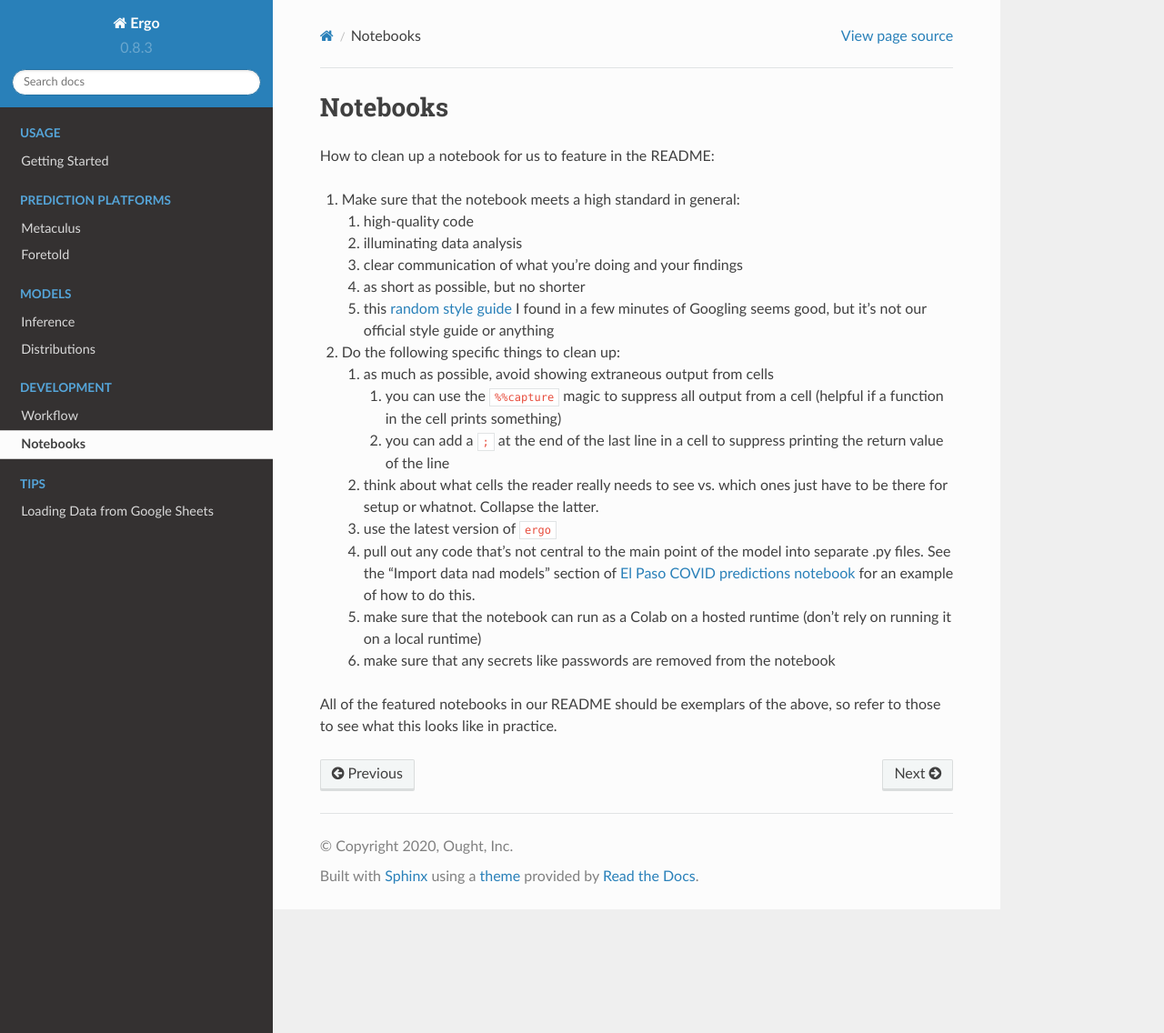
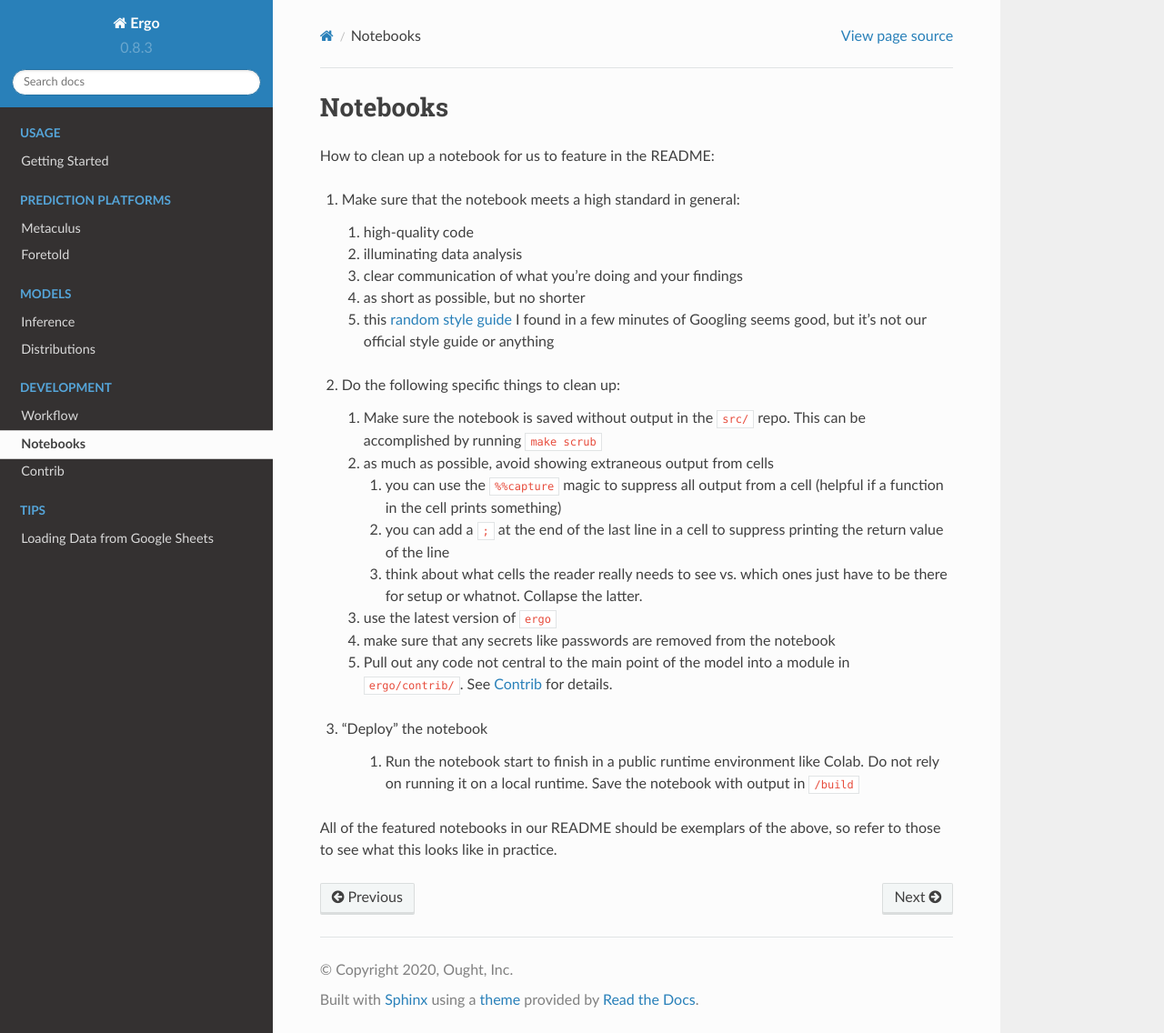
Before and after one commit to oughtinc/ergo, a Sphinx documentation site: the page built from docs/notebooks.rst, in a window 1280 px wide and 1136 px high. Shown: the whole window at 91% size. Built offline with Sphinx 7.4.7 and the Read the Docs theme 2.0.0, drawn with Linux system fonts in a browser that asks for light colours.

Commit message:
update notebook docs and add contrib docs

```diff
--- a/docs/index.rst
+++ b/docs/index.rst
@@ -36,6 +36,7 @@ Ergo documentation
 
    workflow
    notebooks
+   contrib
 
 .. toctree::
    :glob:
--- a/docs/notebooks.rst
+++ b/docs/notebooks.rst
@@ -12,26 +12,35 @@ How to clean up a notebook for us to feature in the README:
    5. this `random style guide`_ I found in a few minutes of Googling
       seems good, but it’s not our official style guide or anything
 
+
 2. Do the following specific things to clean up:
 
-   1. as much as possible, avoid showing extraneous output from cells
+   1. Make sure the notebook is saved without output in the ``src/``
+      repo. This can be accomplished by running ``make scrub``
+   2. as much as possible, avoid showing extraneous output from cells
 
-      1. you can use the ``%%capture`` magic to suppress all output from
-         a cell (helpful if a function in the cell prints something)
+      1. you can use the ``%%capture`` magic to suppress all output
+         from a cell (helpful if a function in the cell prints
+         something)
       2. you can add a ``;`` at the end of the last line in a cell to
          suppress printing the return value of the line
+      3. think about what cells the reader really needs to see
+         vs. which ones just have to be there for setup or
+         whatnot. Collapse the latter.
 
-   2. think about what cells the reader really needs to see vs. which
-      ones just have to be there for setup or whatnot. Collapse the
-      latter.
    3. use the latest version of ``ergo``
-   4. pull out any code that's not central to the main point of the model
-      into separate .py files. See the "Import data nad models" section of
-      `El Paso COVID predictions notebook`_ for an example of how to do this.
-   5. make sure that the notebook can run as a Colab on a hosted runtime
-      (don’t rely on running it on a local runtime)
-   6. make sure that any secrets like passwords are removed from the
+   4. make sure that any secrets like passwords are removed from the
       notebook
+   5. Pull out any code not central to the main point of the model
+      into a module in ``ergo/contrib/``. See :doc:`contrib` for
+      details.
+
+3. "Deploy" the notebook
+
+    1. Run the notebook start to finish in a public runtime
+       environment like Colab. Do not rely on running it on a local
+       runtime. Save the notebook with output in ``/build``
+
 
 All of the featured notebooks in our README should be exemplars of the
 above, so refer to those to see what this looks like in practice.
```
Also changed, not shown: docs/contrib.rst (added, +48 -0 lines), 1 other file.
